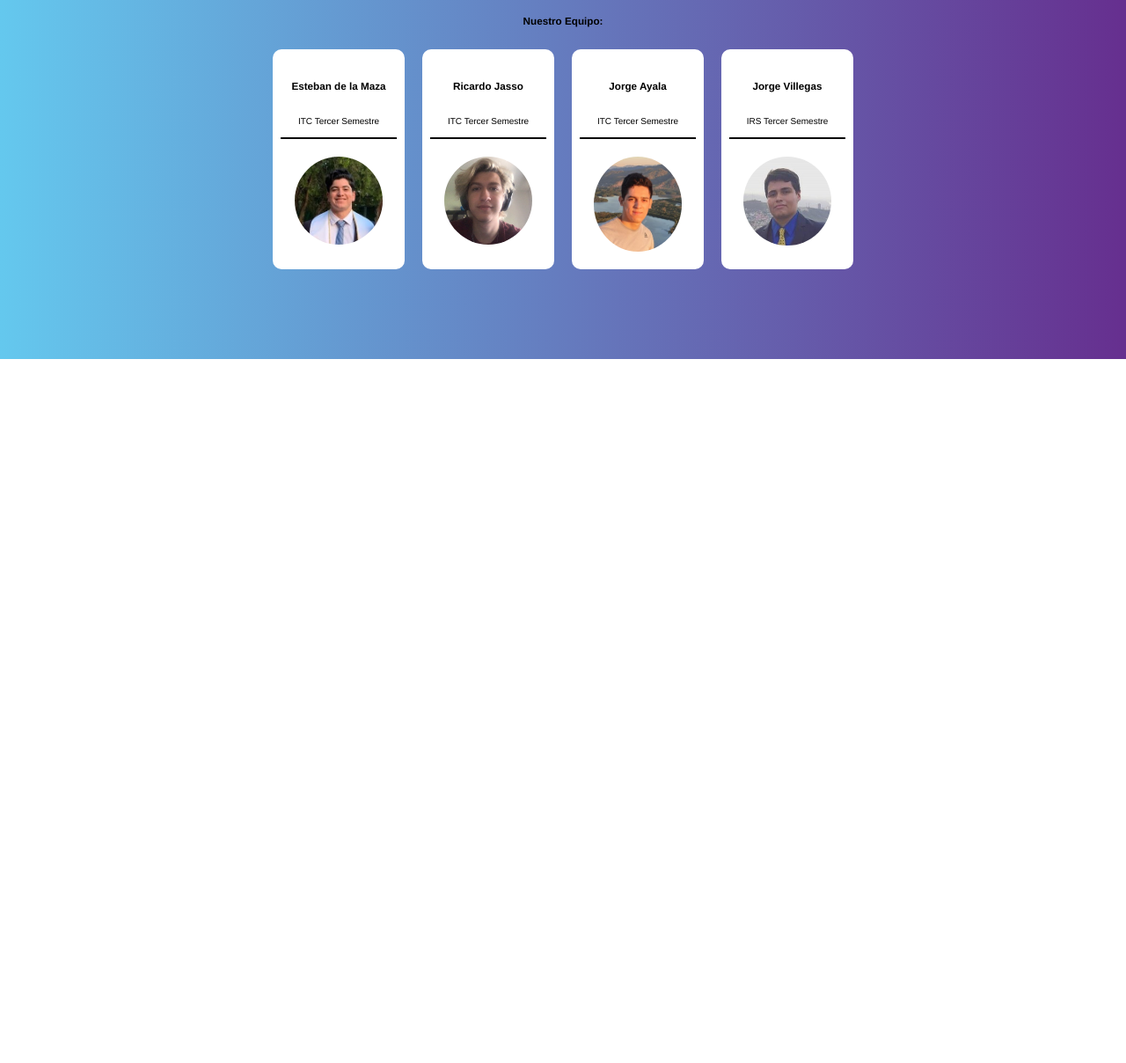
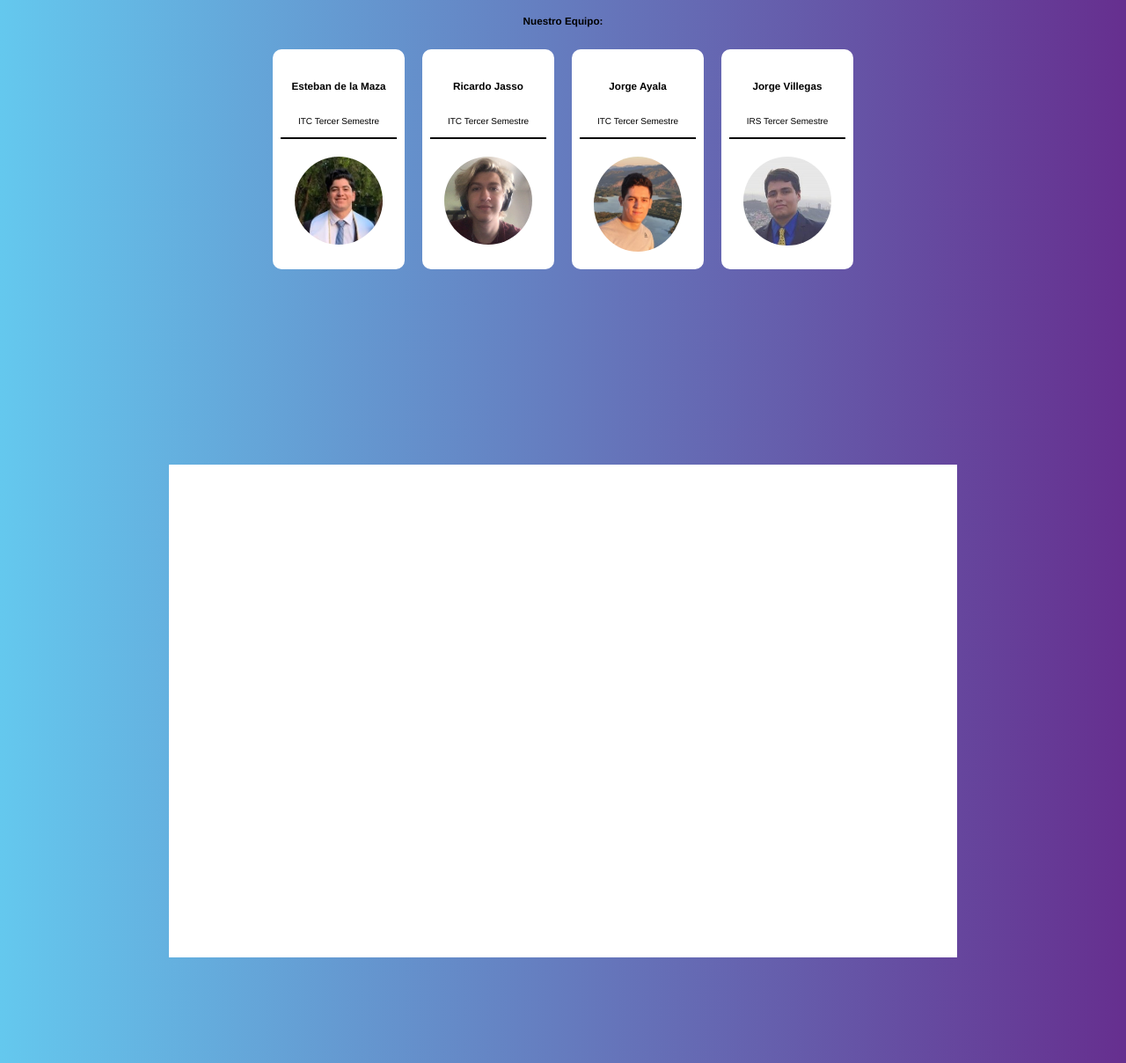
Before and after one commit to edelamaza/MeeseeksBY, a plain HTML site: page index.html in a window 1280 px wide. Shown: the part 392-1600 px from the top of the page at 88% size. Before the commit the page ends 800 px from the top, so only its background shows below. Drawn offline with Linux system fonts and the light colour scheme.

Commit message:
added solution section

```diff
--- a/css/styles.css
+++ b/css/styles.css
@@ -27,6 +27,8 @@ body {
   /*font-size: 16px;*/
   line-height: 1.7;
   margin: 0;
+  background: linear-gradient(90deg, #64c8ee, #662f8f) ;
+
 }
 
 .heading-primary {
@@ -54,7 +56,6 @@ body {
 .section__hero {
     height: 100vh;
     width: 100vw;
-    background: linear-gradient(90deg, #64c8ee, #662f8f) ;
     display: flex;
     flex-direction: column;
     justify-content: center;
@@ -101,3 +102,19 @@ body {
     border-radius: 50%;
     object-position: cover;
 }
+
+.section__solution {
+  width: 100vw;
+  height: 100vh;
+  display: flex;
+  align-items: center;
+  justify-content: center;
+
+}
+
+.section__solution--container {
+  width: 70vw;
+  height: 70vh;
+  background-color: white;
+
+}
--- a/index.html
+++ b/index.html
@@ -61,7 +61,12 @@
 
     </section>
 
-    <section class="section__solution"></section>
+    <section class="section__solution">
+      <div class="section__solution--container">
+
+      </div>
+
+    </section>
   </main>
   <script src="js/scripts.js"></script>
 </body>
```
